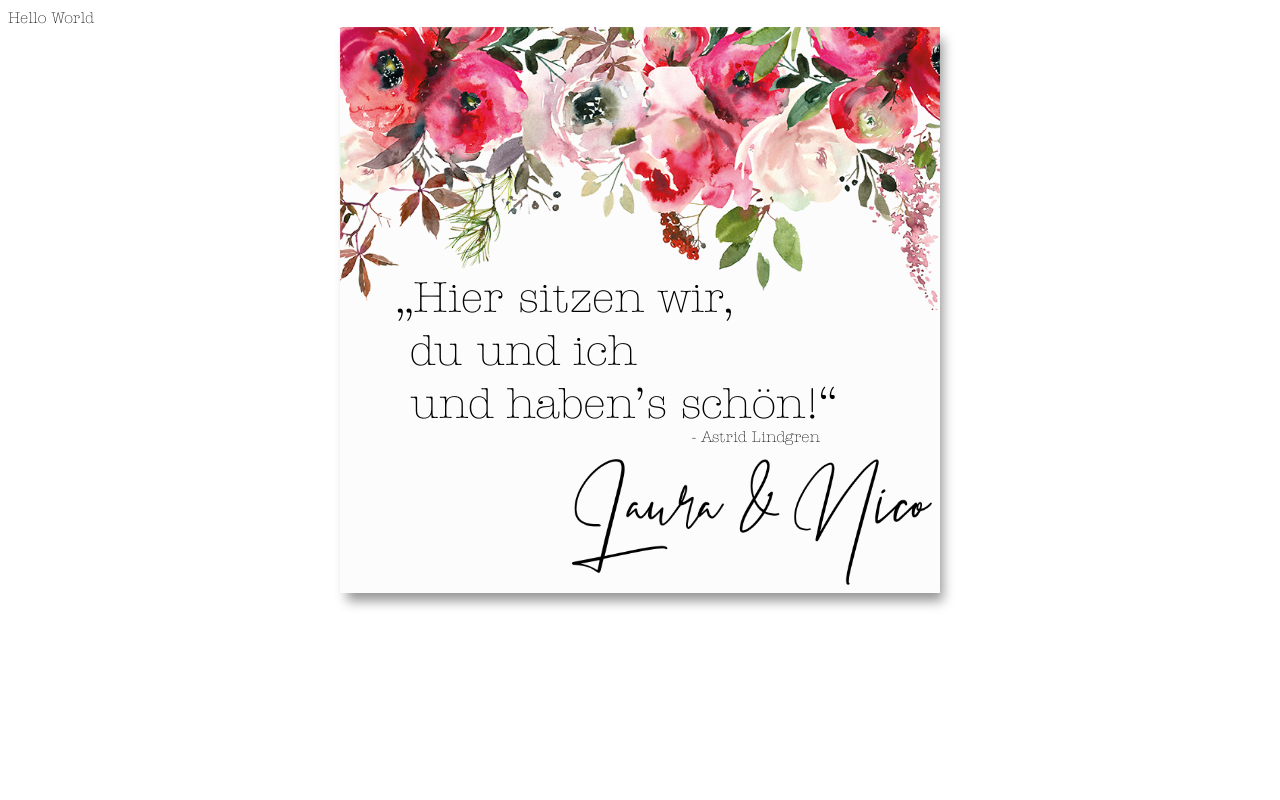
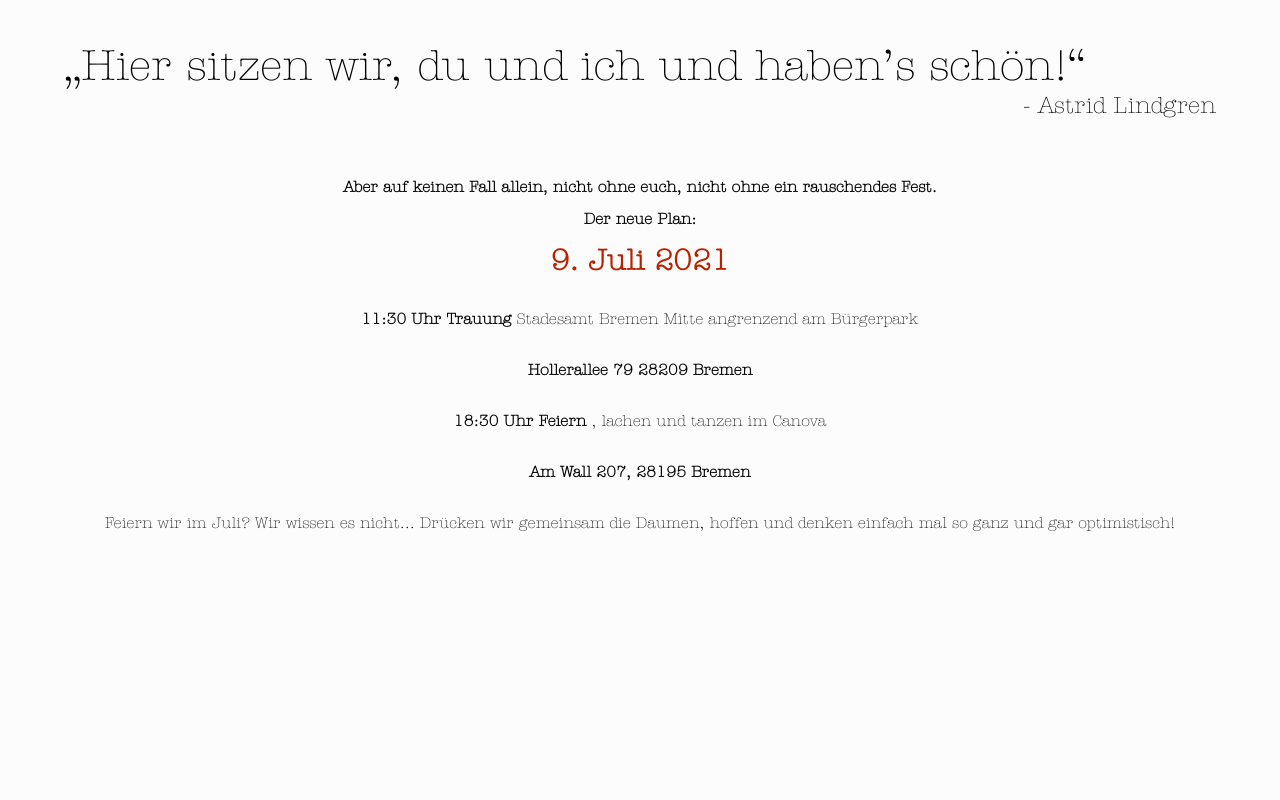
Before and after one commit to mcbernie/wedding, a PHP site: page / in a window 1280 px wide. Run offline with PHP 8.4, Linux system fonts and the light colour scheme.

Commit message:
new design

```diff
--- a/index.html
+++ b/index.html
@@ -12,19 +12,42 @@
     </head>
     <body>
         <div class="content">
-            <div class="header">
-                <img src="/static/img/blumenkranz_header.png">
+            <h1>
+                „Hier sitzen wir, du und ich und haben’s schön!“<br/>
+                <span class="author">
+                    - Astrid Lindgren
+                </span>
+            </h1>
+            <h2>
+                Aber auf keinen Fall allein, nicht ohne euch, nicht ohne ein rauschendes Fest.
+            </h2>
+            <h2>
+                Der neue Plan:
+            </h2>
+            <div class="time">
+                9. Juli 2021
             </div>
-            <h1>
-                „Hier sitzen wir,<br/>
-                &nbsp;du und ich <br/>
-                &nbsp;und haben’s schön!“<br/>
-            </h1>
-            <span class="author">
-                - Astrid Lindgren
-            </span>
+            <ul>
+                <li>
+                    <span class="head">11:30 Uhr Trauung</span>
+                    Stadesamt Bremen Mitte angrenzend am Bürgerpark
+                </li>
+                <li class="adress">
+                    Hollerallee 79 28209 Bremen
+                </li>
+                <li>
+                    <span class="head">18:30 Uhr Feiern</span>
+                    , lachen und tanzen im Canova
+                </li>
+                <li class="adress">
+                    Am Wall 207, 28195 Bremen
+                </li>
+            </ul>
+
             <div class="footer">
-                <img src="/static/img/unterschrift.png">
+                Feiern wir im Juli? Wir wissen es nicht...
+
+                Drücken wir gemeinsam die Daumen, hoffen und denken einfach mal so ganz und gar optimistisch!
             </div>
         </div>
 
--- a/index.php
+++ b/index.php
@@ -3,7 +3,5 @@
     /*
         Wedding static website
     */
-    echo("Hello World");
-
     include("./index.html");
 ?>
--- a/static/css/style.css
+++ b/static/css/style.css
@@ -11,42 +11,66 @@
 
 body {
     /*background-image: url("/static/img/background.png");*/
+    background-color: #fcfcfc;
     font-family: "ITC American Typewriter";
 }
 .content {
-    background-color: #fcfcfc;
     width: fit-content;
-    max-width: 600px;
     margin: auto;
     padding-bottom: 0.5rem;
     overflow: auto;
-
-    /* try to add a shadow */
-    -webkit-box-shadow: 5px 10px 11px -2px rgba(0,0,0,0.41);
-    box-shadow: 5px 10px 11px -2px rgba(0,0,0,0.41);
+    align: center;
 }
 .content > h1 {
-    margin-top: -2.5rem;
     font-size: 2.8rem;
     padding-left: 3.5rem;
     padding-right: 3.5rem;
     font-weight: lighter;
+    padding-bottom: 3.5rem;
 }
-.content > .author {
-    margin-top: -2rem;
+.content > h1 > .author {
+    font-size: 1.5rem;
     float: right;
     text-align: right;
-    padding-right: 7.5rem;
 }
-.content > .header > img {
+
+.content > h2 {
+    font-size: 1.0rem;
+    text-align: center;
+}
+
+.content > div.time {
+    color: #B92100;
+    font-weight: 900;
+    font-size: 1.9rem;
+    text-align: center;
+}
+
+
+.content > ul {
+    list-style-type: none;
+    display:table;
+    text-align:center;
+    margin:0 auto;
+    padding: 0;
+    padding-bottom: 2.0rem;
+}
+
+.content > ul > li {
     width: 100%;
+    padding-top: 2rem;
+    display: inline-block;
+    text-align:center;
 }
+
+li > span.head {
+    font-weight: bold;
+}
+
+li.adress {
+    font-weight: bold;
+}
+
 .content > .footer {
-    width: 100%;
-    overflow: auto;
+    text-align: center;
 }
-.content > .footer > img {
-    width: 60%;
-    float: right;
-    padding-right: 0.5rem;
-}
```
Also changed, not shown: 1 other file.
